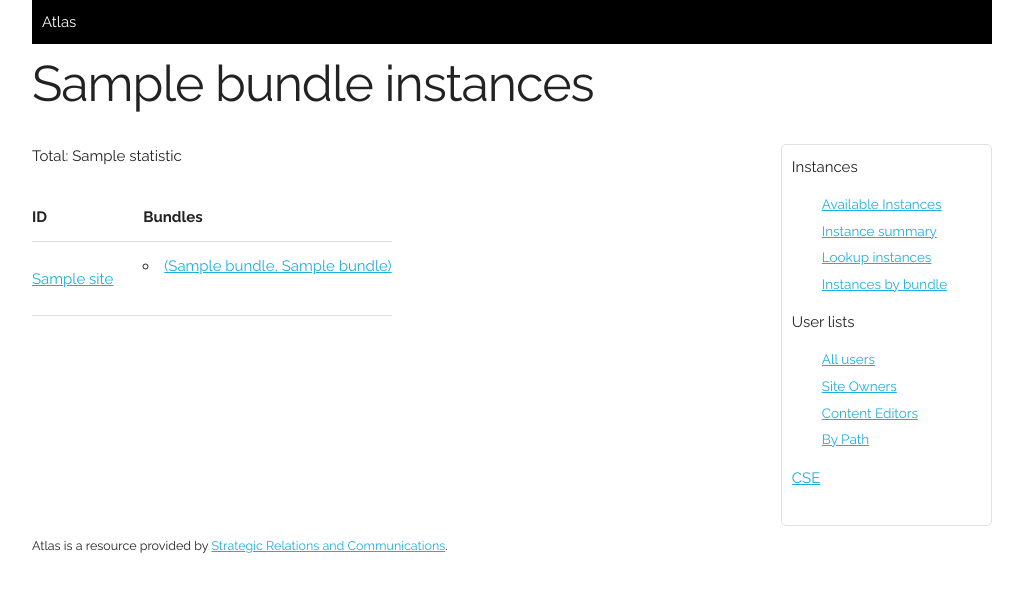
After one commit to CuBoulder/atlas, a Python web app: template atlas_admin/templates/instances/statistics.html in a window 1280 px wide. The commit adds this page. Shown: the top 592 px of the page, without its empty margins (128-1151 px from the left). Run offline with Jinja, Linux system fonts and the light colour scheme; the template is opened without the code that fills it: most values are stand-ins (such as "Sample title", 1, 10 or a date in 2020).

Commit message:
Add summary of bundles that are in use. Resolves #626

```diff
--- a/atlas_admin/templates/base.html
+++ b/atlas_admin/templates/base.html
@@ -32,11 +32,12 @@
             {% block navigation %}
             <ul>
                 <li>Instances
-                  <ul>
-                    <li><a href="{{ url_for('.index') }}available">Available Instances</a></li>
-                    <li><a href="{{ url_for('.index') }}instances">Instance summary</a></li>
-                    <li><a href="{{ url_for('.index') }}search">Lookup instances</a></li>
-                  </ul>
+                    <ul>
+                        <li><a href="{{ url_for('.index') }}available">Available Instances</a></li>
+                        <li><a href="{{ url_for('.index') }}instances">Instance summary</a></li>
+                        <li><a href="{{ url_for('.index') }}search">Lookup instances</a></li>
+                        <li><a href="{{ url_for('.index') }}instances/b">Instances by bundle</a></li>
+                    </ul>
                 </li>
 
                 <li>User lists
--- /dev/null
+++ b/atlas_admin/templates/instances/statistics.html
@@ -0,0 +1,30 @@
+{% extends "base.html" %}
+
+{% block title %}{%- if bundle -%}{{ bundle }}{%-  else -%}All{% endif %}
+instances{% endblock %}
+
+{% block content %}
+{%- if statistics_list -%}
+<div class="row">
+    <div class="columns twelve">
+        <p>Total: {{ statistics_list[1] }}</p>
+        <table>
+            <th>ID</th>
+            <th>Bundles</th>
+            {% for item in statistics_list[0] %}
+            <tr>
+                <td><a href="{{ url_for('.index') }}instances/id/{{ item.site }}">{{ item.site }}</a></td>
+                <td>
+                    <ul>
+                        {% for bundle in item.bundles %}
+                        <li><a href="{{ url_for('.index') }}instances/b/{{ bundle }}">{{ bundle }}</a></li>
+                        {% endfor %}
+                    </ul>
+                </td>
+            </tr>
+            {% endfor %}
+        </table>
+    </div>
+</div>
+{% endif %}
+{% endblock %}
```
Also changed, not shown: atlas_admin/__init__.py (+13 -0 lines), atlas_admin/helpers.py (+8 -0 lines), atlas_admin/templates/instances/summary.html (+10 -0 lines).
